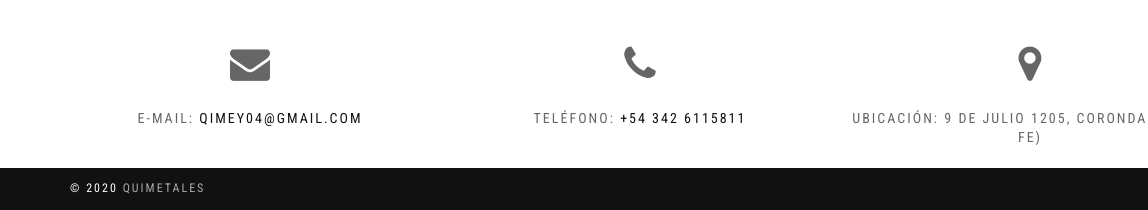
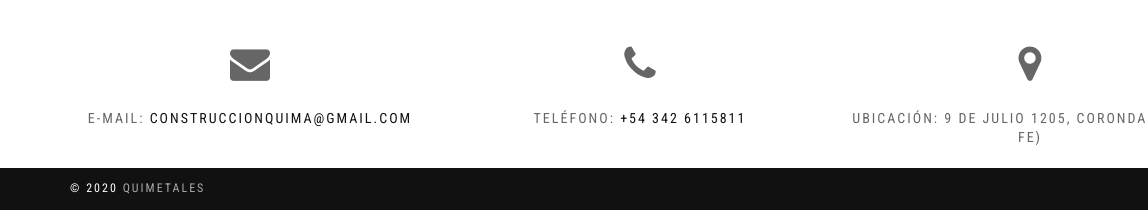
Before and after one commit to NahuelGoldy/quimetales, a plain HTML site: page index.html in a window 1280 px wide. Shown: the part 2569-2779 px from the top of the page, 0-1148 px from the left. Drawn offline with nearby package versions, Linux system fonts and the light colour scheme; a web font is replaced by a local one.

Commit message:
Change email address

```diff
--- a/index.html
+++ b/index.html
@@ -390,8 +390,8 @@
 								<i class="fa fa-envelope"></i>
 								<h5 class="font-alt mb-0">
 									E-mail:
-									<a href="mailto:qimey04@gmail.com" target="_top"
-										>qimey04@gmail.com</a
+									<a href="mailto:construccionquima@gmail.com" target="_top"
+										>construccionquima@gmail.com</a
 									>
 								</h5>
 							</div>
```
